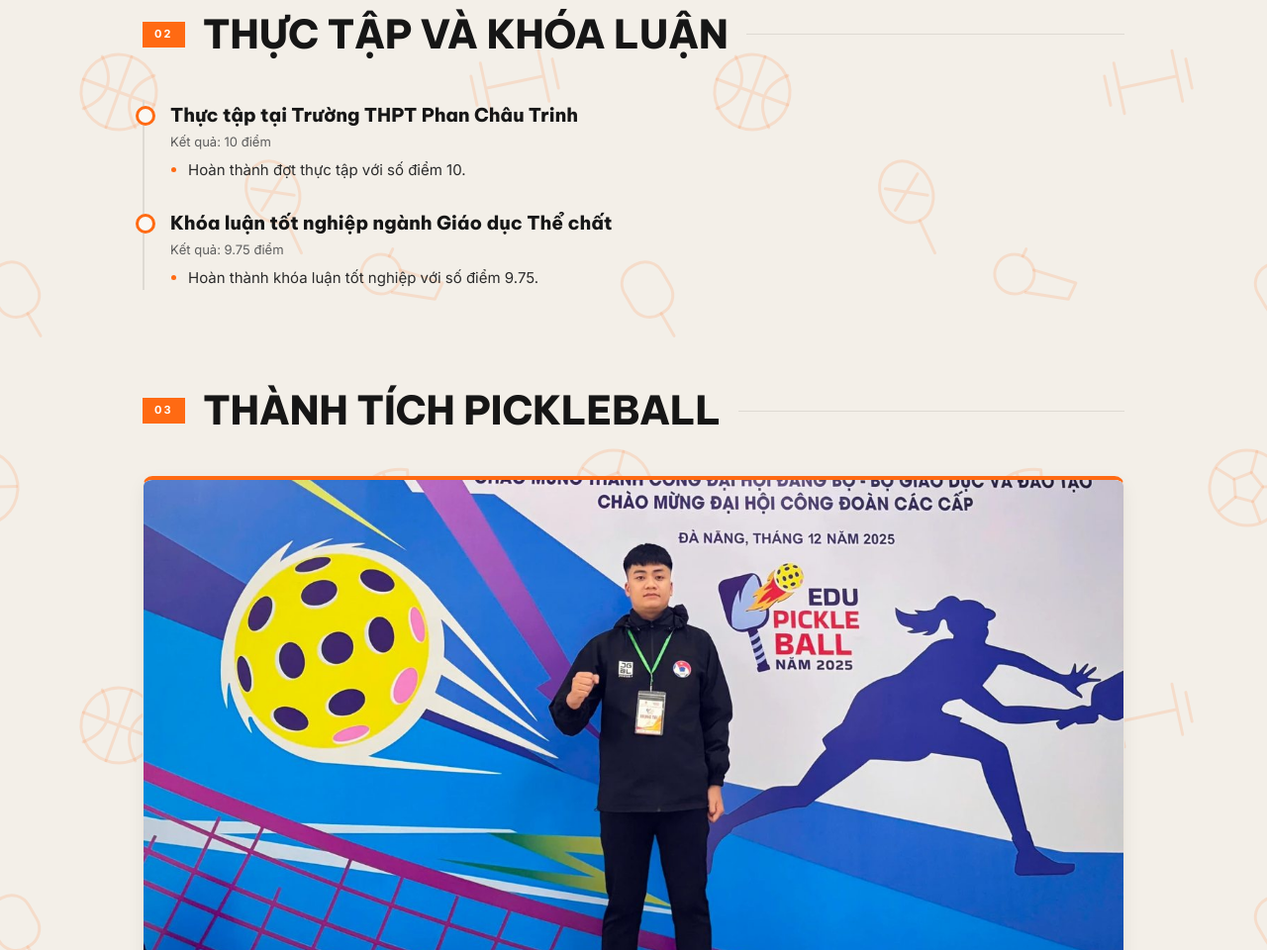
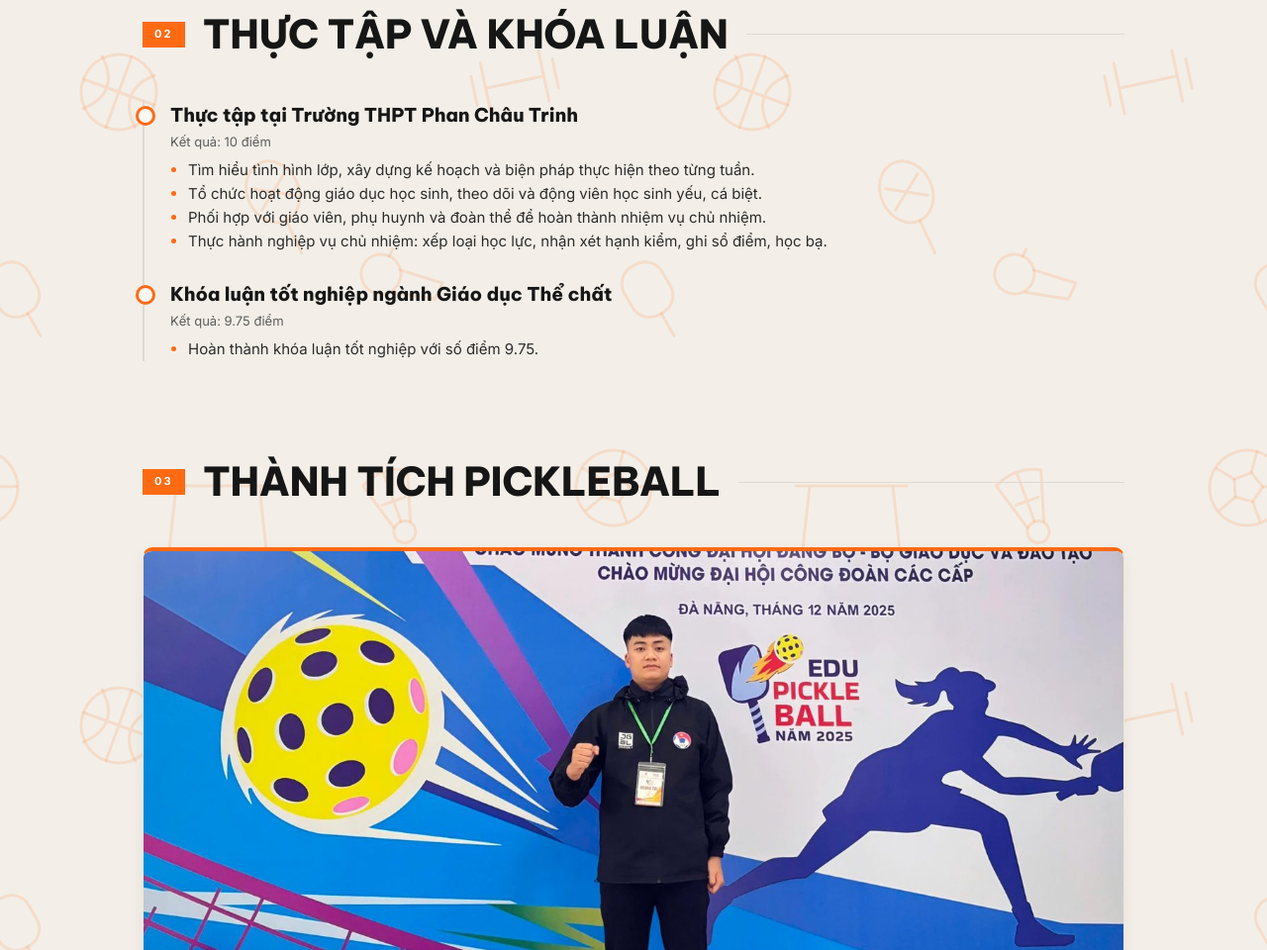
Before and after one commit to vynt1811-svg/portfolio-nguyen-quang-tung, a plain HTML site: page index.html in a window 1280 px wide. Shown: the part 2274-3234 px from the top of the page at 99% size. Drawn offline with Linux system fonts and the light colour scheme.

Commit message:
Bổ sung nội dung thực tập chủ nhiệm

```diff
--- a/index.html
+++ b/index.html
@@ -119,7 +119,7 @@ footer{background:#111;border-top:14px solid transparent;border-image:repeating-
   <section id="thuc-tap">
     <div class="sh"><p>02</p><h2>Thực tập và khóa luận</h2></div>
     <div class="tl">
-      <div><h3>Thực tập tại Trường THPT Phan Châu Trinh</h3><p class="m">Kết quả: 10 điểm</p><ul><li>Hoàn thành đợt thực tập với số điểm 10.</li></ul></div>
+      <div><h3>Thực tập tại Trường THPT Phan Châu Trinh</h3><p class="m">Kết quả: 10 điểm</p><ul><li>Tìm hiểu tình hình lớp, xây dựng kế hoạch và biện pháp thực hiện theo từng tuần.</li><li>Tổ chức hoạt động giáo dục học sinh, theo dõi và động viên học sinh yếu, cá biệt.</li><li>Phối hợp với giáo viên, phụ huynh và đoàn thể để hoàn thành nhiệm vụ chủ nhiệm.</li><li>Thực hành nghiệp vụ chủ nhiệm: xếp loại học lực, nhận xét hạnh kiểm, ghi sổ điểm, học bạ.</li></ul></div>
       <div><h3>Khóa luận tốt nghiệp ngành Giáo dục Thể chất</h3><p class="m">Kết quả: 9.75 điểm</p><ul><li>Hoàn thành khóa luận tốt nghiệp với số điểm 9.75.</li></ul></div>
     </div>
   </section>
```
